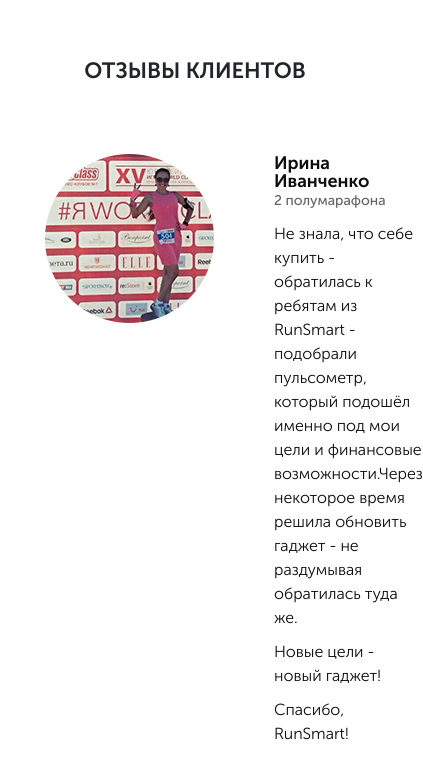
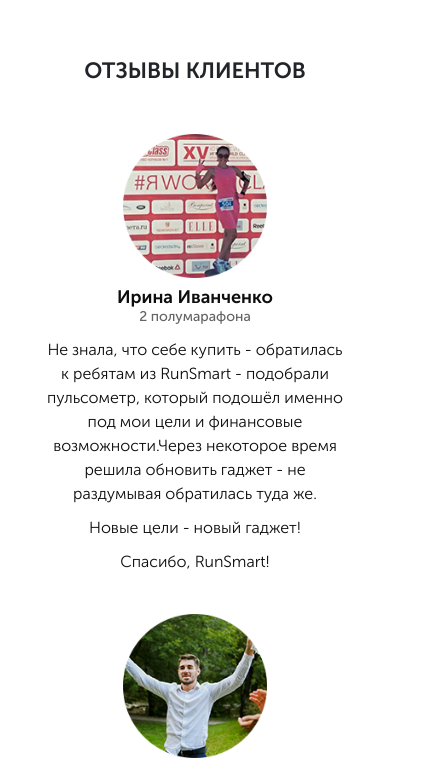
Before and after one commit to vasylkucherak/RunSmart, a plain HTML site: page src/index.html in a window 390 px wide. Shown: the part 5740-6505 px from the top of the page, 423 px wide, since content can reach past the window. Drawn offline with nearby package versions, Linux system fonts and the light colour scheme.

Commit message:
v.0.7.0 (component reviews adapted for all devices)

```diff
--- a/src/sass/blocks/_media.scss
+++ b/src/sass/blocks/_media.scss
@@ -46,6 +46,15 @@
             margin: 20px;
             margin-top: 0;
             margin-bottom: 30px;
+        }
+    }
+    .reviews {
+        &-item {
+            &__img {
+                img {
+                    margin-right: 40px;
+                }
+            }
         }
     }
 }
@@ -192,6 +201,17 @@
         width: 90px;
         height: 35px;
     }
+    .reviews {
+        &-item {
+            &__img {
+                img {
+                    margin-right: 30px;
+                    width: 144px;
+                    height: 144px;
+                }
+            }
+        }
+    }
 }
 
 
@@ -333,4 +353,23 @@
     .button {
         display: inline-block;
     }
+    .reviews {
+        &-item {
+            margin-top: 40px;
+            flex-direction: column;
+            &__img {
+                img {
+                    display: block;
+                    margin: 0 auto;
+                    margin-bottom: 10px;
+                }
+            }
+            &__text {
+                width: 300px;
+            }
+            &__header, &__subheader, &__descr {
+                text-align: center;
+            }
+        }
+    }
 }
```
Also changed, not shown: src/css/style.min.css.
